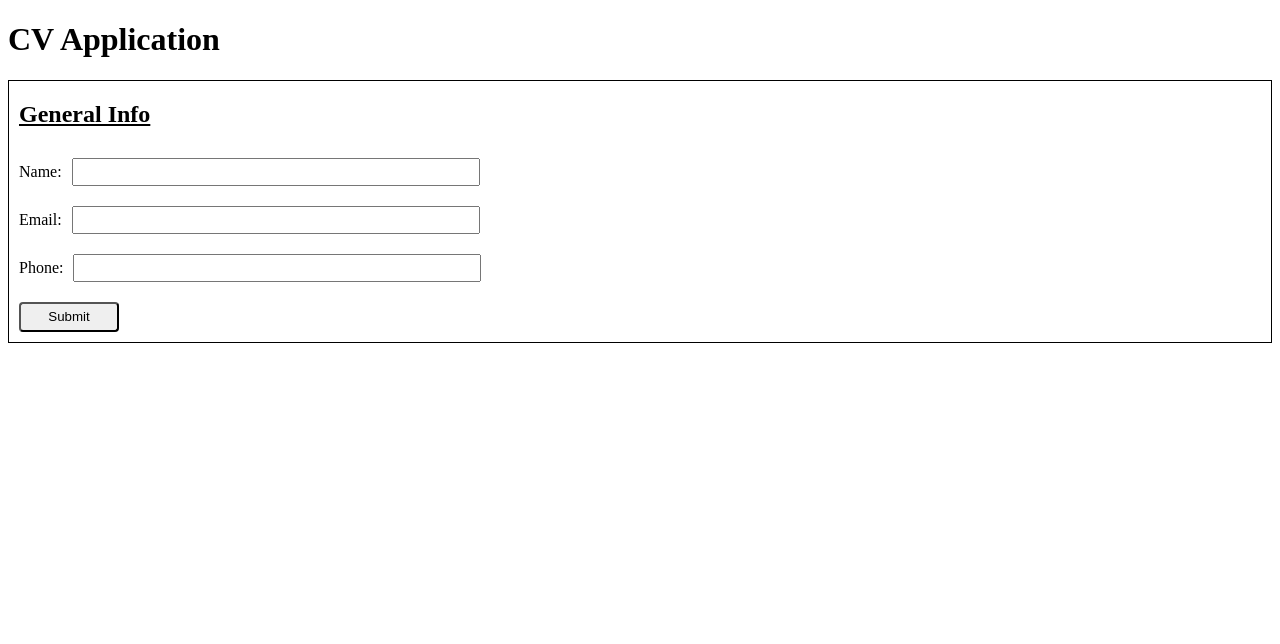
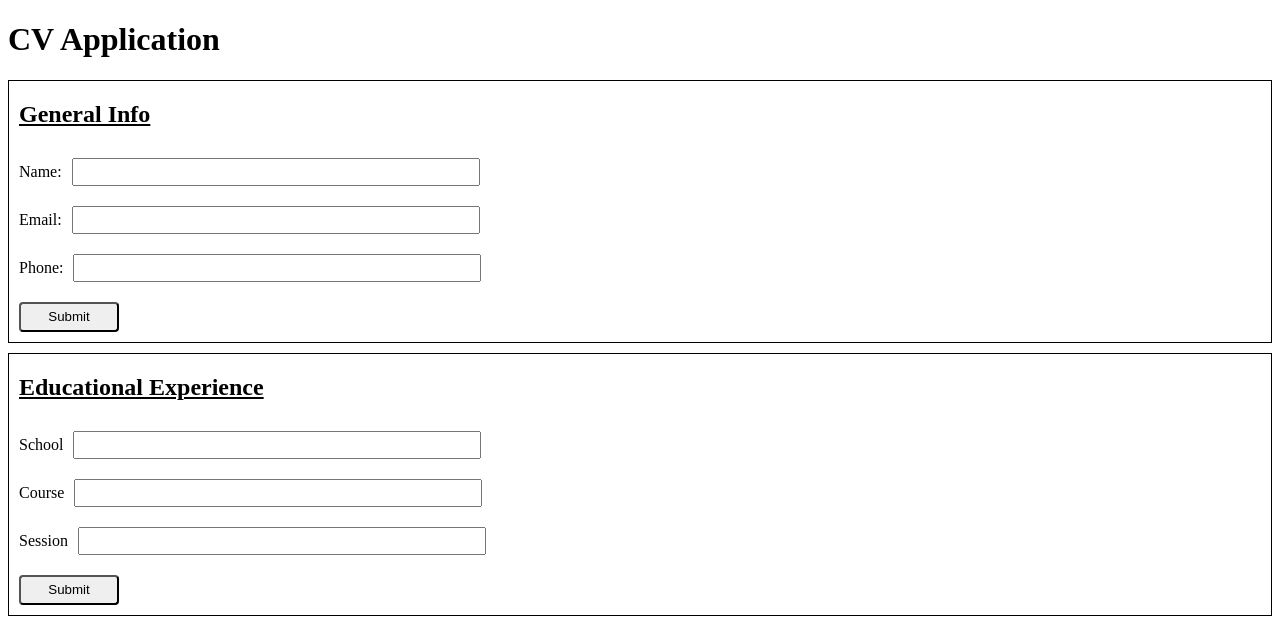
Before and after one commit to sum4n/TheOdinProject-CVApplication, a React (Vite) app: page / in a window 1280 px wide. Shown: the top 644 px of the page. Built offline with nearby package versions, Linux system fonts and the light colour scheme.

Commit message:
Add functional EducatioExp component

```diff
--- /dev/null
+++ b/src/components/EducationExp.jsx
@@ -0,0 +1,73 @@
+import { useState } from "react";
+import "../styles/style.css";
+
+function EducationExp() {
+  const [experience, setExperience] = useState({
+    school: "",
+    course: "",
+    session: "",
+  });
+
+  function handleChange(e) {
+    setExperience({
+      ...experience,
+      [e.target.name]: e.target.value,
+    });
+  }
+
+  const [showForm, setShowForm] = useState(true);
+
+  function handleClick() {
+    setShowForm(!showForm);
+  }
+
+  return (
+    <div className="info-box">
+      <h2>Educational Experience</h2>
+      {showForm ? (
+        <div className="info-content">
+          <label>
+            School
+            <input
+              type="text"
+              name="school"
+              value={experience.school}
+              onChange={handleChange}
+            />
+          </label>
+
+          <label>
+            Course
+            <input
+              type="text"
+              name="course"
+              value={experience.course}
+              onChange={handleChange}
+            />
+          </label>
+
+          <label>
+            Session
+            <input
+              type="text"
+              name="session"
+              value={experience.session}
+              onChange={handleChange}
+            />
+          </label>
+
+          <button onClick={handleClick}>Submit</button>
+        </div>
+      ) : (
+        <div className="info-content">
+          <p>School: {experience.school}</p>
+          <p>Course: {experience.course}</p>
+          <p>Session: {experience.session}</p>
+          <button onClick={handleClick}>Edit</button>
+        </div>
+      )}
+    </div>
+  );
+}
+
+export default EducationExp;
--- a/src/main.jsx
+++ b/src/main.jsx
@@ -2,10 +2,12 @@ import React from "react";
 import ReactDOM from "react-dom/client";
 import App from "./App.jsx";
 import GeneralInfo from "./components/GeneralInfo.jsx";
+import EducationExp from "./components/EducationExp.jsx";
 
 ReactDOM.createRoot(document.getElementById("root")).render(
   <React.StrictMode>
     <App />
     <GeneralInfo />
+    <EducationExp />
   </React.StrictMode>
 );
--- a/src/styles/style.css
+++ b/src/styles/style.css
@@ -3,10 +3,12 @@
   border: 1px solid black;
   display: flex;
   flex-direction: column;
+  margin-top: 10px;
 }
 
 .info-content {
   border: none;
+  margin-top: 0px;
 }
 
 h2 {
```
